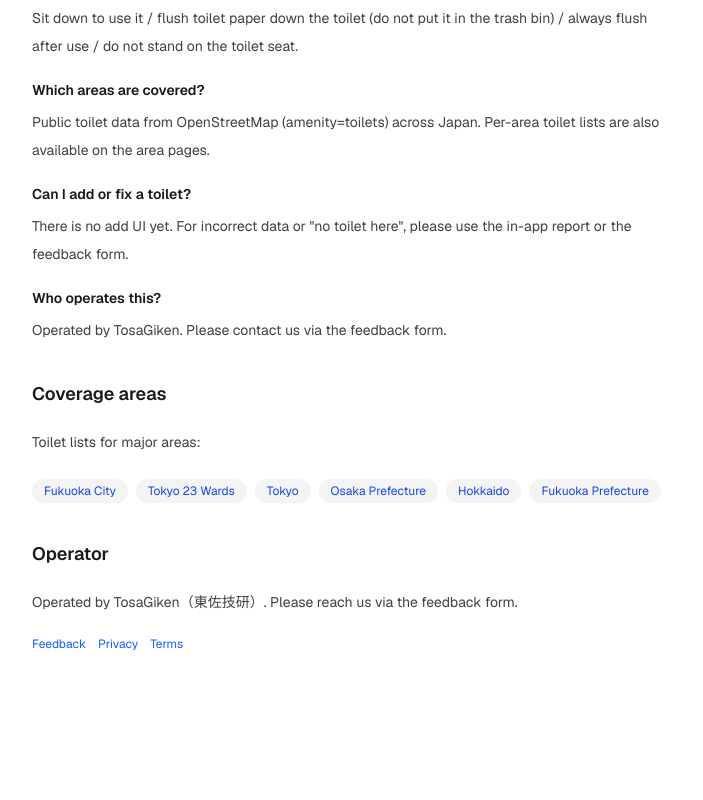
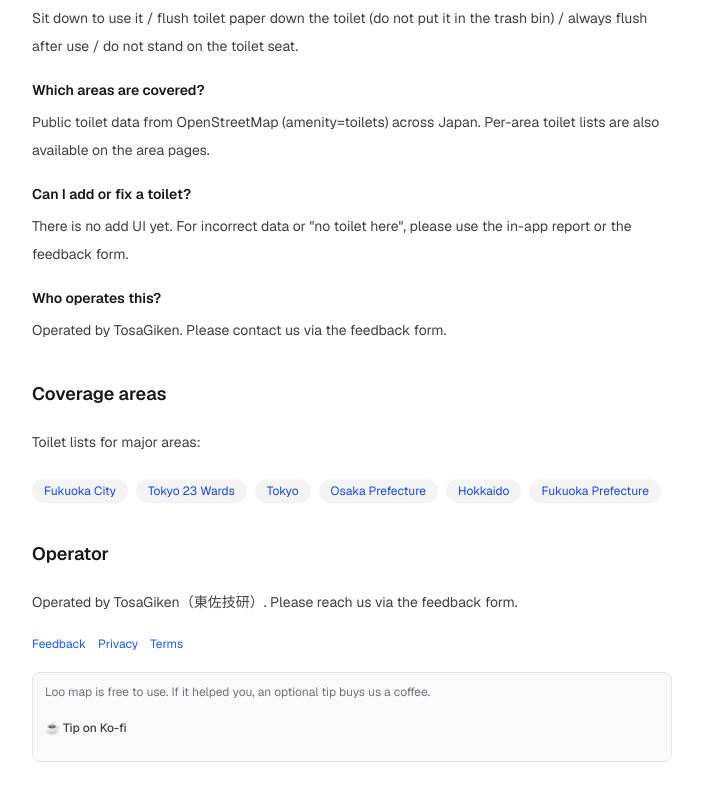
Before and after one commit to Uzu83/toilet-map, a Next.js app: page /en/about in a window 1280 px wide. Shown: the part 768-1568 px from the top of the page, without its empty margins (288-991 px from the left). Before the commit the page ends 1472 px from the top, so only its background shows below. Built offline with nearby package versions, Linux system fonts and the light colour scheme; no server answers.

Commit message:
feat(seo): add soft Ko-fi tip jar on search landing pages
Place an optional Ko-fi CTA at the bottom of toilet detail, about, and
area pages for organic traffic. Track clicks via ko_fi_click analytics
with page source. i18n strings added for ja/en/ko/zh.

```diff
--- a/messages/en.json
+++ b/messages/en.json
@@ -310,6 +310,10 @@
     "q_operator": "Who operates this?",
     "a_operator": "Operated by TosaGiken. Please contact us via the feedback form."
   },
+  "kofi": {
+    "message": "Loo map is free to use. If it helped you, an optional tip buys us a coffee.",
+    "cta": "Tip on Ko-fi"
+  },
   "compass": ["N", "NE", "E", "SE", "S", "SW", "W", "NW"],
   "addToilet": {
     "entry": "Add a toilet",
--- a/messages/ja.json
+++ b/messages/ja.json
@@ -310,6 +310,10 @@
     "q_operator": "運営はどこですか?",
     "a_operator": "TosaGiken(東佐技研)が運営しています。お問い合わせはフィードバックフォームからどうぞ。"
   },
+  "kofi": {
+    "message": "Loo map は無料で運営しています。役に立ったら、コーヒー一杯の応援を任意でお願いします。",
+    "cta": "Ko-fi で応援する"
+  },
   "compass": ["北", "北東", "東", "南東", "南", "南西", "西", "北西"],
   "addToilet": {
     "entry": "トイレを追加",
--- a/messages/ko.json
+++ b/messages/ko.json
@@ -310,6 +310,10 @@
     "q_operator": "운영 주체는 어디인가요?",
     "a_operator": "TosaGiken(東佐技研)이 운영합니다. 문의는 의견 폼으로 부탁드립니다."
   },
+  "kofi": {
+    "message": "Loo map은 무료로 운영됩니다. 도움이 되었다면 커피 한 잔의 후원을 부탁드립니다(선택).",
+    "cta": "Ko-fi에서 후원하기"
+  },
   "compass": ["북", "북동", "동", "남동", "남", "남서", "서", "북서"],
   "addToilet": {
     "entry": "화장실 추가",
--- a/messages/zh.json
+++ b/messages/zh.json
@@ -310,6 +310,10 @@
     "q_operator": "运营方是谁？",
     "a_operator": "由 TosaGiken（东佐技研）运营。咨询请通过意见反馈表单。"
   },
+  "kofi": {
+    "message": "Loo map 免费运营。如果对您有帮助，欢迎自愿赞助一杯咖啡。",
+    "cta": "在 Ko-fi 支持"
+  },
   "compass": ["北", "东北", "东", "东南", "南", "西南", "西", "西北"],
   "addToilet": {
     "entry": "添加厕所",
--- a/src/app/[locale]/about/page.tsx
+++ b/src/app/[locale]/about/page.tsx
@@ -2,6 +2,7 @@ import type { Metadata } from "next";
 import { getTranslations, setRequestLocale } from "next-intl/server";
 import { Link } from "@/i18n/navigation";
 import { Breadcrumbs } from "@/components/seo/Breadcrumbs";
+import { KoFiTip } from "@/components/KoFiTip";
 import { FaqJsonLd } from "@/components/seo/FaqJsonLd";
 import { buildBreadcrumbList } from "@/components/seo/jsonLdHelpers";
 import { absUrl, languageAlternates, baseOpenGraph } from "@/lib/urls";
@@ -131,6 +132,8 @@ export default async function AboutPage({
         </li>
       </ul>
 
+      <KoFiTip source="about" />
+
       <FaqJsonLd items={faqItems} />
       {/* #38b — /about の BreadcrumbList JSON-LD。Home → about.title の 2 クラム構造。
            areaPage / toiletPage と同じ buildBreadcrumbList を使い実装の統一を保つ。 */}
--- a/src/app/[locale]/area/[region]/page.tsx
+++ b/src/app/[locale]/area/[region]/page.tsx
@@ -4,6 +4,7 @@ import { notFound } from "next/navigation";
 import { getTranslations, setRequestLocale } from "next-intl/server";
 import { Link } from "@/i18n/navigation";
 import { Breadcrumbs } from "@/components/seo/Breadcrumbs";
+import { KoFiTip } from "@/components/KoFiTip";
 import { AreaJsonLd } from "@/components/seo/AreaJsonLd";
 import { AccessChip } from "@/components/seo/AccessChip";
 import { findArea, relatedAreas, areaLabel, type Area } from "@/lib/areas";
@@ -161,6 +162,8 @@ export default async function AreaPage({
         </li>
       </ul>
 
+      <KoFiTip source="area" />
+
       <AreaJsonLd
         name={heading}
         url={absUrl(locale, path)}
--- a/src/app/[locale]/toilet/[id]/page.tsx
+++ b/src/app/[locale]/toilet/[id]/page.tsx
@@ -3,6 +3,7 @@ import { notFound } from "next/navigation";
 import { getTranslations, setRequestLocale } from "next-intl/server";
 import { Link } from "@/i18n/navigation";
 import { Breadcrumbs } from "@/components/seo/Breadcrumbs";
+import { KoFiTip } from "@/components/KoFiTip";
 import { AccessChip } from "@/components/seo/AccessChip";
 import { ToiletJsonLd } from "@/components/seo/ToiletJsonLd";
 import { getNearbyToilets, getToiletById } from "@/lib/toilets";
@@ -255,6 +256,8 @@ export default async function ToiletPage({
         </li>
       </ul>
 
+      <KoFiTip source="toilet" />
+
       <ToiletJsonLd
         toilet={toilet}
         name={name}
--- /dev/null
+++ b/src/components/KoFiTip.tsx
@@ -0,0 +1,26 @@
+"use client";
+
+import { useTranslations } from "next-intl";
+import { KO_FI_URL } from "@/lib/contact";
+import { trackEvent } from "@/lib/analytics";
+
+type KoFiTipSource = "toilet" | "about" | "area";
+
+export function KoFiTip({ source }: { source: KoFiTipSource }) {
+  const t = useTranslations("kofi");
+
+  return (
+    <aside className="rounded-lg border border-zinc-200 bg-zinc-50 px-3 py-2.5 text-xs leading-relaxed text-zinc-500 dark:border-zinc-800 dark:bg-zinc-900/50 dark:text-zinc-400">
+      <p>{t("message")}</p>
+      <a
+        href={KO_FI_URL}
+        target="_blank"
+        rel="noopener noreferrer"
+        onClick={() => trackEvent("ko_fi_click", { source })}
+        className="mt-1 inline-flex min-h-11 items-center font-medium text-zinc-700 hover:text-zinc-900 dark:text-zinc-300 dark:hover:text-zinc-100"
+      >
+        ☕ {t("cta")}
+      </a>
+    </aside>
+  );
+}
```
